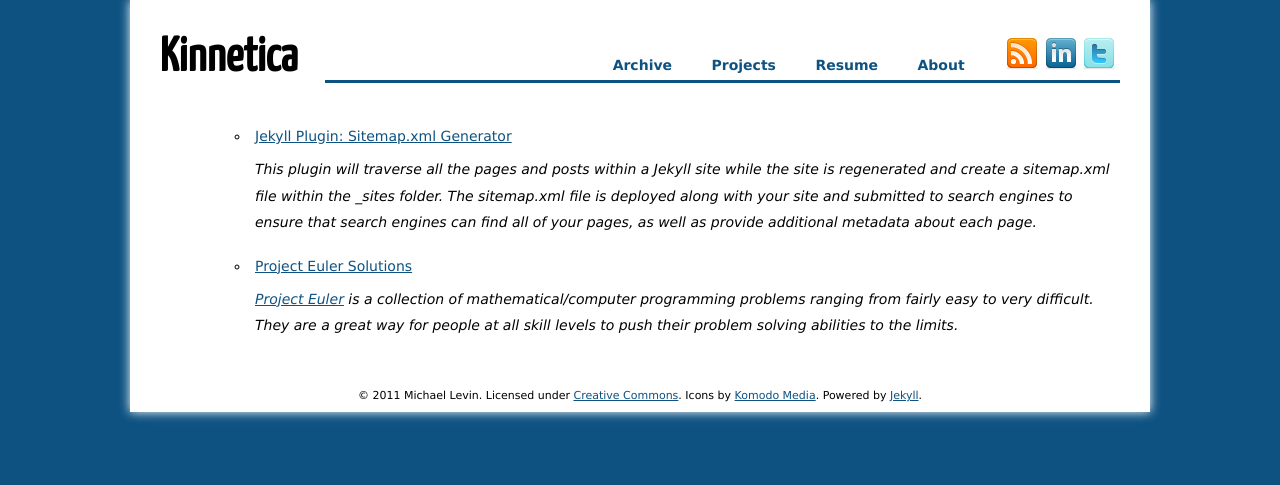
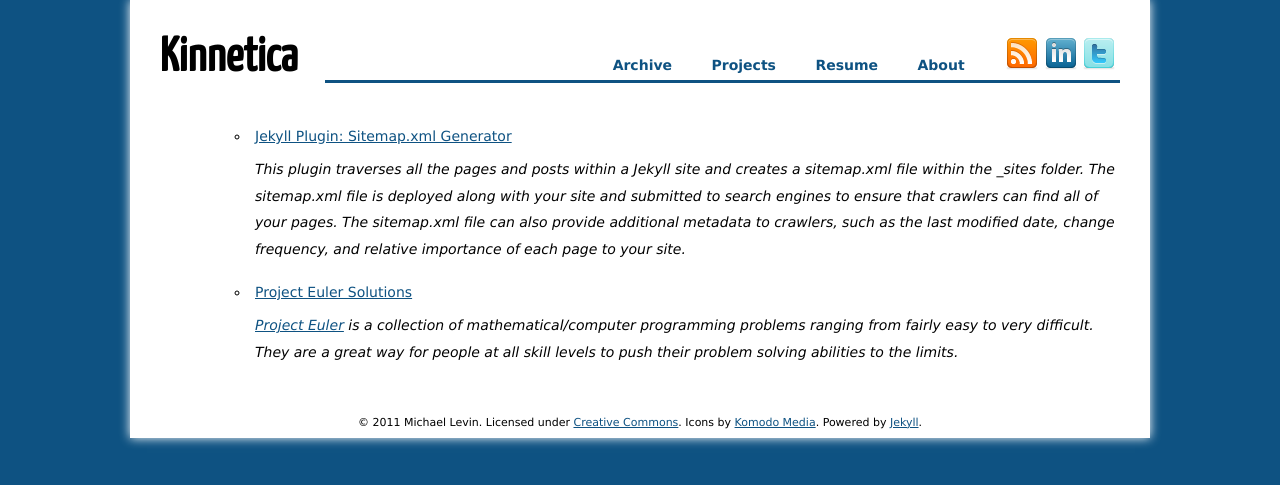
Before and after one commit to kinnetica/kinnetica.com, a Jekyll site: the page built from projects.html, in a window 1280 px wide. Shown: the top 485 px of the page. Built offline with Jekyll 4.4.1, drawn with Linux system fonts in a browser that asks for light colours; Markdown is read by kramdown in place of the engine named in the settings.

Commit message:
reworded project description

```diff
--- a/projects.html
+++ b/projects.html
@@ -9,7 +9,7 @@ change_frequency: weekly
 <ul>
   <li>
     <a href="/projects/jekyll-sitemap-generator/">Jekyll Plugin: Sitemap.xml Generator</a><br />
-    <p class="sub-project">This plugin will traverse all the pages and posts within a Jekyll site while the site is regenerated and create a sitemap.xml file within the _sites folder. The sitemap.xml file is deployed along with your site and submitted to search engines to ensure that search engines can find all of your pages, as well as provide additional metadata about each page.</p>
+    <p class="sub-project">This plugin traverses all the pages and posts within a Jekyll site and creates a sitemap.xml file within the _sites folder. The sitemap.xml file is deployed along with your site and submitted to search engines to ensure that crawlers can find all of your pages. The sitemap.xml file can also provide additional metadata to crawlers, such as the last modified date, change frequency, and relative importance of each page to your site.</p>
   </li>
   <li>
     <a href="https://github.com/mlevin/Euler">Project Euler Solutions</a>
```
